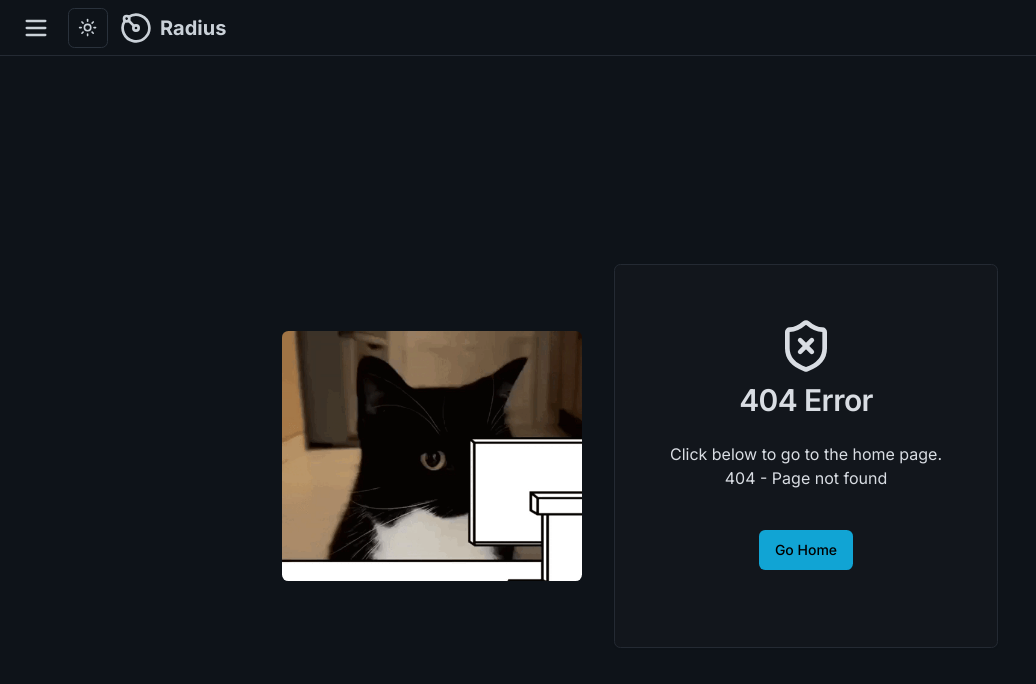
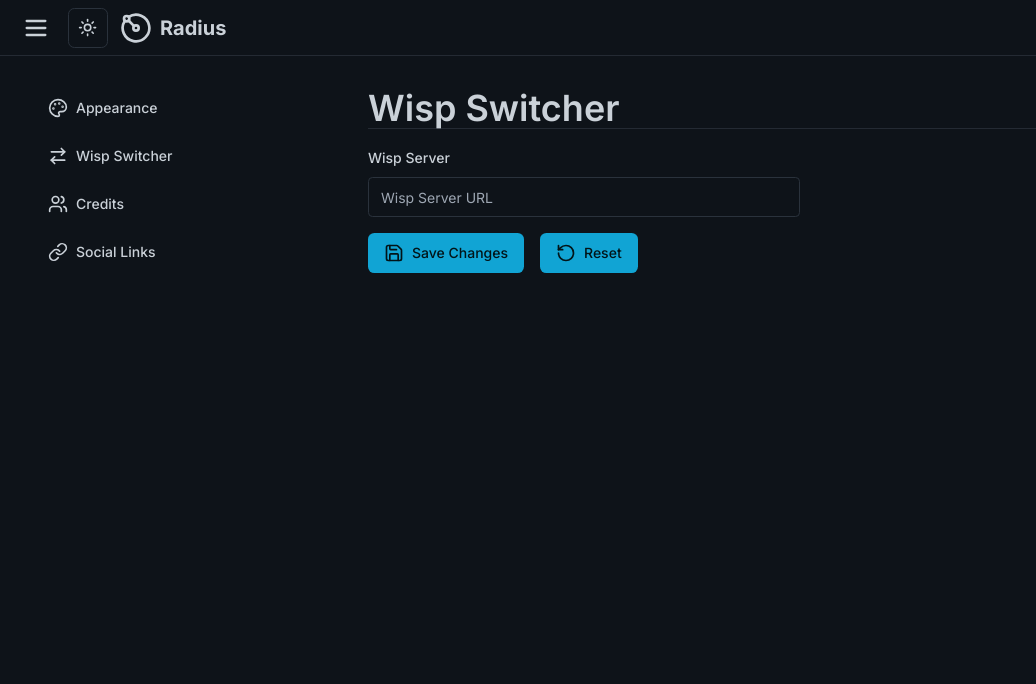
Before and after one commit to RadiusProxy/Radius, a Next.js app: page /settings/wisp in a window 1280 px wide. Before the commit this address had no page. Shown: the top 684 px of the page, without its empty margins (0-1036 px from the left). Built offline with nearby package versions, Linux system fonts and the light colour scheme.

Commit message:
Add wisp switcher

```diff
--- a/src/app/layout.tsx
+++ b/src/app/layout.tsx
@@ -20,7 +20,7 @@ export default function RootLayout({
     <html lang="en">
       <head>
         <link rel="icon" href="/icon.png" />
-        <script src="/chemical.js"></script>
+        <script data-wisp-store src="/chemical.js"></script>
       </head>
       <body className={inter.className}>
         <Themes>
--- a/src/app/settings/appearance/page.tsx
+++ b/src/app/settings/appearance/page.tsx
@@ -45,8 +45,6 @@ export default function Settings() {
       setSubmitting(false);
       toast.success("Settings saved");
     }, 1000);
-
-    console.log(values);
   }
 
   function onReset() {
--- a/src/app/settings/layout.tsx
+++ b/src/app/settings/layout.tsx
@@ -1,7 +1,7 @@
 "use client";
 
 import { Button } from "@/components/ui/button";
-import { Users, Link, Palette } from "lucide-react";
+import { Users, Link, Palette, ArrowRightLeft } from "lucide-react";
 import NextLink from "next/link";
 
 import { usePathname } from "next/navigation";
@@ -21,6 +21,16 @@ export default function SettingsLayout({
             className="w-full items-center justify-start gap-2"
           >
             <Palette className="h-5 w-5" /> Appearance
+          </Button>
+        </NextLink>
+        <NextLink href="/settings/wisp/">
+          <Button
+            variant={
+              pathname?.includes("/settings/wisp/") ? "secondary" : "ghost"
+            }
+            className="w-full items-center justify-start gap-2"
+          >
+            <ArrowRightLeft className="h-5 w-5" /> Wisp Switcher
           </Button>
         </NextLink>
         <NextLink href="/settings/credits/">
--- /dev/null
+++ b/src/app/settings/wisp/page.tsx
@@ -0,0 +1,92 @@
+"use client";
+
+import { zodResolver } from "@hookform/resolvers/zod";
+import { useForm } from "react-hook-form";
+import { z } from "zod";
+
+import { Button } from "@/components/ui/button";
+import {
+  Form,
+  FormControl,
+  FormField,
+  FormItem,
+  FormLabel,
+  FormMessage,
+} from "@/components/ui/form";
+
+import { Input } from "@/components/ui/input";
+import { Separator } from "@/components/ui/separator";
+import { Save, RotateCcw } from "lucide-react";
+import { useState } from "react";
+import { toast } from "sonner";
+
+const formSchema = z.object({
+  wispServer: z.string().url("Please provide a valid URL"),
+  description: z.string().optional(),
+});
+
+export default function WispSwitcher() {
+  const [submitting, setSubmitting] = useState(false);
+  const form = useForm<z.infer<typeof formSchema>>({
+    resolver: zodResolver(formSchema),
+    defaultValues: {
+      wispServer: "",
+    },
+  });
+
+  function onSubmit(values: z.infer<typeof formSchema>) {
+    setSubmitting(true);
+
+    window.chemical.setStore("wisp", values.wispServer);
+
+    setTimeout(() => {
+      setSubmitting(false);
+      toast.success("Settings saved");
+    }, 1000);
+  }
+
+  function onReset() {
+    form.reset();
+    window.chemical.setStore("wisp", "");
+    toast("Settings reset");
+  }
+
+  return (
+    <div>
+      <h1 className="text-4xl font-semibold">Wisp Switcher</h1>
+      <Separator />
+      <div className="mt-4">
+        <Form {...form}>
+          <form
+            onSubmit={form.handleSubmit(onSubmit)}
+            className="w-1/2 space-y-4"
+          >
+            <FormField
+              control={form.control}
+              name="wispServer"
+              render={({ field }) => (
+                <FormItem>
+                  <FormLabel>Wisp Server</FormLabel>
+                  <FormControl>
+                    <Input placeholder="Wisp Server URL" {...field} />
+                  </FormControl>
+                  <FormMessage />
+                </FormItem>
+              )}
+            />
+
+            {}
+            <div className="flex space-x-4">
+              <Button type="submit" disabled={submitting}>
+                <Save className="mr-2 h-5 w-5" /> Save Changes
+              </Button>
+              <Button type="button" onClick={onReset}>
+                <RotateCcw className="mr-2 h-5 w-5" /> Reset
+              </Button>
+            </div>
+          </form>
+        </Form>
+      </div>
+    </div>
+  );
+}
```
